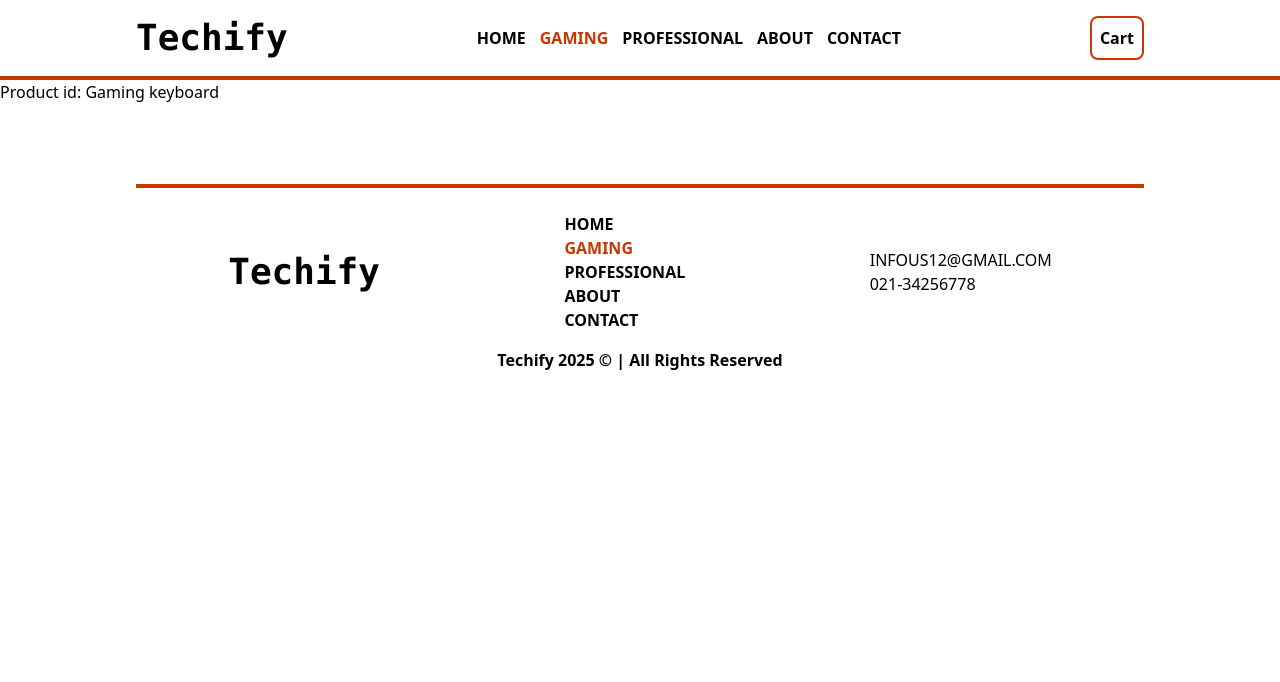
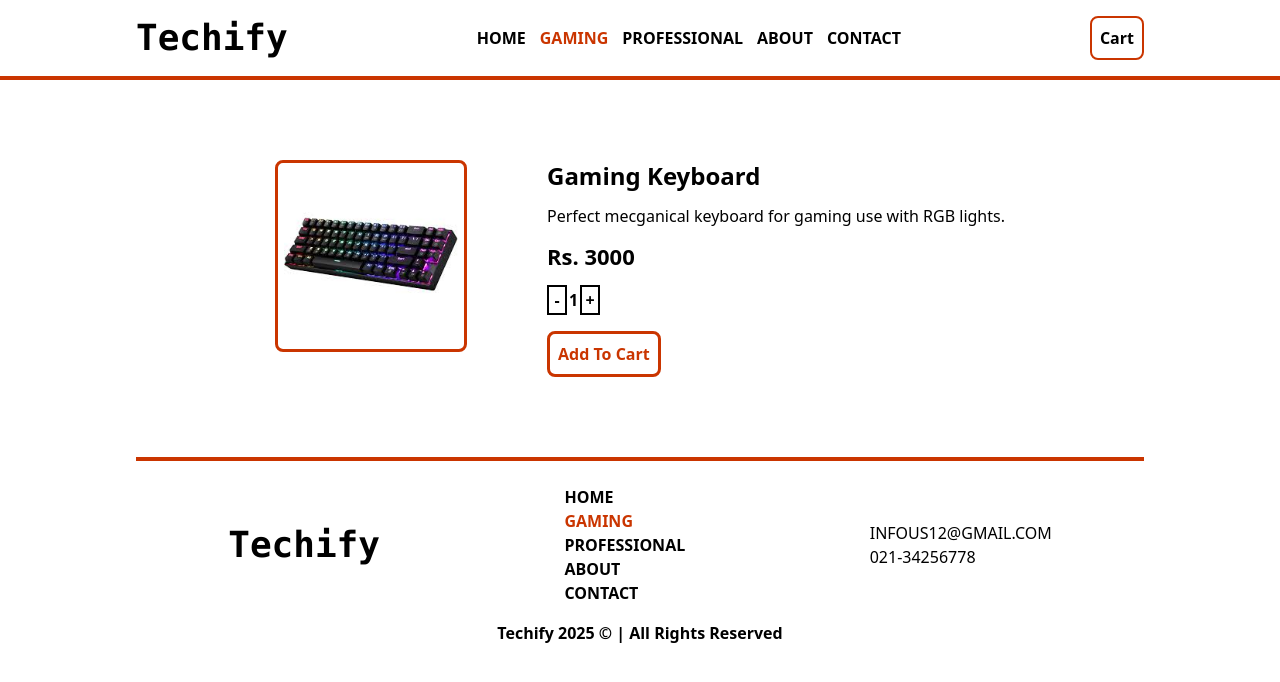
Before and after one commit to muhammadfuzailahmed/Tech-ecommerce-store, a React (Vite) app: page /gamingaccessories/1 in a window 1280 px wide. Shown: the top 682 px of the page. Built offline with nearby package versions, Linux system fonts and the light colour scheme.

Commit message:
Add gaming product id page

```diff
--- a/package.json
+++ b/package.json
@@ -15,6 +15,7 @@
     "react": "^19.1.1",
     "react-dom": "^19.1.1",
     "react-router-dom": "^7.8.2",
+    "react-toastify": "^11.0.5",
     "tailwindcss": "^4.1.12"
   },
   "devDependencies": {
--- a/src/Components/Gaming/Gaming.jsx
+++ b/src/Components/Gaming/Gaming.jsx
@@ -19,7 +19,7 @@ function Gaming() {
       y:0
     }}
     transition={{
-      delay: 1.5,
+      delay: 1,
       duration: 1
     }}
     className='w-[80%] m-auto'>
@@ -46,7 +46,7 @@ function Gaming() {
       y:0
     }}
     transition={{
-      delay: 2,
+      delay: 1.5,
       duration: 1
     }}
       className='w-[80%] m-auto'>
--- a/src/Components/Productid/Gamingproductid.jsx
+++ b/src/Components/Productid/Gamingproductid.jsx
@@ -1,14 +1,65 @@
 import React from 'react'
+import { useState } from 'react';
 import { useParams } from 'react-router-dom'
 import Gamingcollection from '../Data/Gamingcollection';
+import {motion} from 'motion/react'
+import { toast } from 'react-toastify';
 
 function Gamingproductid() {
+  const AddToCart = () => {
+    toast.success("Added to cart successfully!")
+  }
+  let Decreade = () => {
+    if(counter > 1){
+      setCounter(counter - 1)
+    }
+  }
+  let Increase = () => {
+    setCounter(counter + 1)
+  }
+  const [counter, setCounter] = useState(1)
     let {productId} = useParams();
     let id = Number(productId);
     let product = Gamingcollection.find(p => p.id === id);
     if(!product) return <h1>No product found</h1>
   return (
-    <div>Product id: {product.title}</div>
+    <motion.div
+    initial={{
+      y: 20,
+      opacity: 0
+    }}
+    animate={{
+      y:0,
+      opacity: 1
+    }}
+    transition={{
+      delay: 0.5,
+      duration: 0.8
+    }}
+    className='flex justify-center pl-52 pr-52 mt-20 mb-20'>
+      <div>
+        <motion.img whileHover={{scale: 1.2}} transition={{duration: 0.5}} className='w-[15vw] cursor-pointer p-1.5 rounded-lg border-3 border-orange-700' src={product.img} alt="" />
+      </div>
+      <div className='ml-20'>
+        <h3 className='font-bold text-2xl capitalize'>{product.title}</h3>
+        <p className='mt-3'>{product.description}</p>
+        <p className='font-bold text-[22px] mt-3'>Rs. {product.price}</p>
+        <p className='mt-3'><button
+        onClick={Decreade}
+        className='border-2 cursor-pointer border-black w-[20px] h-[30px] font-bold'>-</button><span className='w-[20px] ml-0.5 mr-0.5 h-[30px] font-bold'>{counter}</span><button
+        onClick={Increase}
+        className='border-2 border-black cursor-pointer w-[20px] h-[30px] font-bold'>+</button></p>
+        <motion.button
+        onClick={AddToCart}
+        whileHover={{
+          scale: 1.05
+        }}
+        transition={{
+          duration: 0.3
+        }}
+        className='p-2 border-3 border-orange-700 rounded-lg mt-4 capitalize text-orange-700 cursor-pointer font-bold hover:bg-orange-700 hover:text-white '>Add to cart</motion.button>
+      </div>
+    </motion.div>
   )
 }
 
--- a/src/main.jsx
+++ b/src/main.jsx
@@ -7,6 +7,7 @@ import { createBrowserRouter, RouterProvider } from 'react-router-dom'
 import Home from '../src/Components/Home/Home.jsx'
 import Gaming from '../src/Components/Gaming/Gaming.jsx'
 import Gamingproductid from './Components/Productid/Gamingproductid.jsx'
+import { ToastContainer } from 'react-toastify';
 
 const route = createBrowserRouter([
   {
@@ -44,5 +45,18 @@ const route = createBrowserRouter([
 createRoot(document.getElementById('root')).render(
   <StrictMode>
     <RouterProvider router={route}/>
+    <ToastContainer
+position="top-right"
+autoClose={3000}
+hideProgressBar={false}
+newestOnTop={false}
+closeOnClick={false}
+rtl={false}
+pauseOnFocusLoss
+draggable
+pauseOnHover
+theme="dark"
+// transition={Bounce}
+/>
   </StrictMode>,
 )
```
Also changed, not shown: 1 other file (tests, documents, lock files or other folders).
